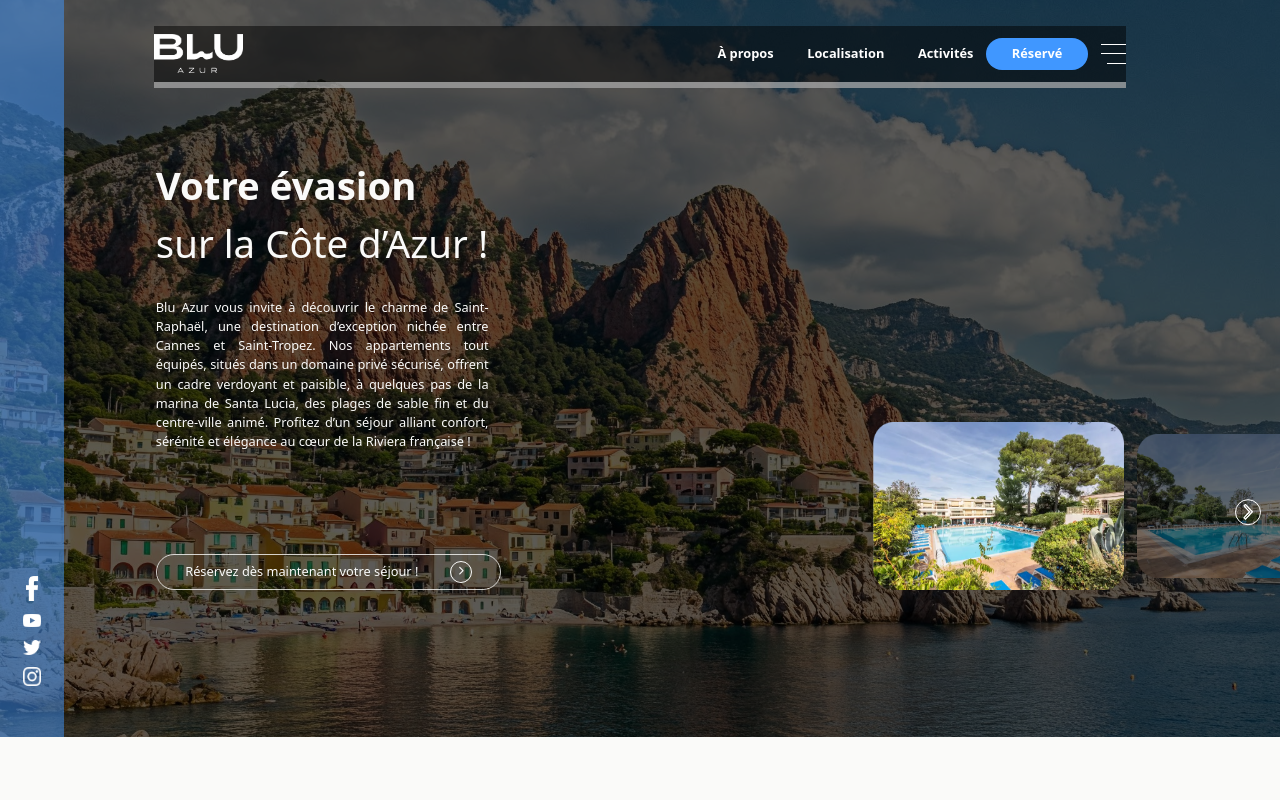
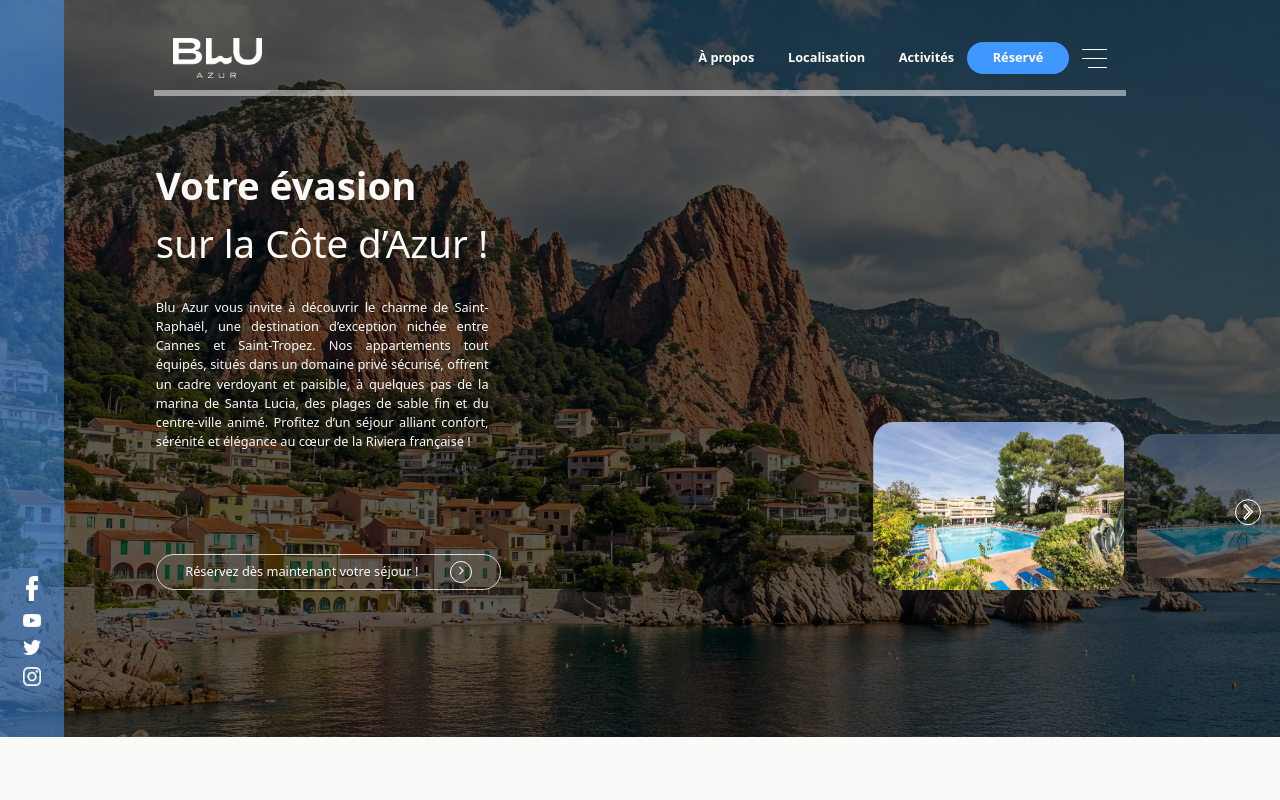
Before and after one commit to Harintsoa7/Blue-Azur, a React (Vite) app: page / in a window 1280 px wide. Shown: the top 800 px of the page. Built offline with nearby package versions, Linux system fonts and the light colour scheme; a web font is replaced by a local one.

Commit message:
Amelioration Header

```diff
--- a/src/Components/Header.jsx
+++ b/src/Components/Header.jsx
@@ -1,37 +1,63 @@
-import React from "react";
-import logo from "../assets/Logo/logo-app.png";
+import { useState, useEffect } from "react";
+import logo from "../assets/Logo/Logo-app.png";
 
 export default function Navbar() {
+  const [scrolled, setScrolled] = useState(false);
+
+  useEffect(() => {
+    const handleScroll = () => {
+      if (window.scrollY > 50) {
+        setScrolled(true);
+      } else {
+        setScrolled(false);
+      }
+    };
+    window.addEventListener("scroll", handleScroll);
+    return () => window.removeEventListener("scroll", handleScroll);
+  }, []);
+
   return (
-    <header className=" z-100 fixed bg-black/50 aspect-[2843/181] top-[2vw] left-[12vw] right-[12vw] flex  justify-between items-center border-b-[0.5vw] border-stone-50/50 ">
-      <div className="logo ">
+    <header
+      className={`fixed  left-[12vw] right-[12vw] z-50 flex justify-between items-center py-[1vw] px-[1.5vw] transition-all duration-300
+        ${
+          scrolled
+            ? " top-0 bg-stone-900/90 border-b-[0.1vw] border-stone-300 shadow-md"
+            : "top-[2vw] bg-transparent border-b-[0.5vw] border-stone-50/50"
+        }
+      `}
+    >
+
+      <div className="logo">
         <img src={logo} className="w-[7vw] h-auto" alt="logo" />
       </div>
-      <div className=" text-[1vw] flex items-center justify-between gap-[1vw] h-full   ">
-        <nav className=" flex items-center   text-[#FFFFFF] font-bold  h-full relative w-[20vw] ">
-          <ul className="flex w-full justify-between gap-[1vw]    ">
-            <li className="   ">
-              <a href="#apropos" className=" h-full ">
-                À propos
-              </a>
-            </li>
-            <li>
 
-              <a href="#localisation">Localisation</a>
-            </li>
-            <li>
+      <div className="flex items-center gap-[1vw]">
+        <nav className=" flex items-center text-white font-bold text-[1vw] w-[20vw] justify-between">
+          <a href="#apropos"  className="hover:text-blue-400 transition-colors">
+            À propos
+          </a>
+          <a
+            href="#localisation"
 
-              <a href="#activity">Activités</a>
-            </li>
-          </ul>
+            className="hover:text-blue-400 transition-colors"
+          >
+            Localisation
+          </a>
+          <a href="#activity"  className="hover:text-blue-400 transition-colors">
+            Activités
+          </a>
         </nav>
-        <button className="text-[#FFFFFF] text-[1vw] font-bold py-[0.5vw] px-[2vw] bg-[#4097ff] rounded-full ">
+
+        <button
+
+        className="  text-white text-[1vw] font-bold py-[0.5vw] px-[2vw] bg-[#4097ff] rounded-full hover:bg-blue-500 transition-colors">
           <a href="#reservation">Réservé</a>
         </button>
-        <div className="burger-menu flex flex-col items-end gap-[0.7vw] cursor-pointer">
-          <span className="bg-white  aspect-[74/1] w-[2vw]  border-[#fff]"></span>
-          <span className="bg-white  w-[2vw] aspect-[74/1]  border-[#fff]"></span>
-          <span className="bg-white  w-[1.5vw] aspect-[74/1]  border-[#fff]"></span>
+
+        <div className=" flex flex-col items-end gap-[0.7vw] cursor-pointer">
+          <span className="bg-white aspect-[74/1] w-[2vw] border-[#fff]"></span>{" "}
+          <span className="bg-white w-[2vw] aspect-[74/1] border-[#fff]"></span>{" "}
+          <span className="bg-white w-[1.5vw] aspect-[74/1] border-[#fff]"></span>
         </div>
       </div>
     </header>
--- a/src/app.css
+++ b/src/app.css
@@ -10,6 +10,8 @@
   background-position: center;
 }
 body{
+
   position: relative;
+  scroll-behavior: smooth;
 
 }
```
